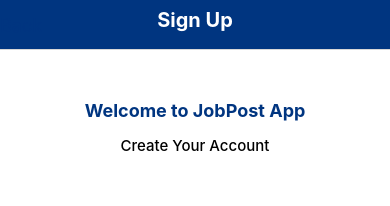
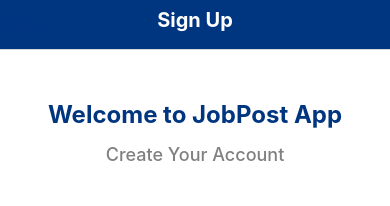
Before and after one commit to mgabrielo/React-Native-Laravel-Job-Post-App, a React Native app in the folder frontend/: screen /Register in a window 390 px wide. Shown: the top 206 px of the page. Built offline with nearby package versions, Linux system fonts and the light colour scheme; no server answers.

Commit message:
seventh commit

```diff
--- a/frontend/screens/LoginScreen.js
+++ b/frontend/screens/LoginScreen.js
@@ -211,13 +211,14 @@
     },
     welcomeView: {
         color: '#003580',
-        fontSize: 18,
+        fontSize: 24,
         fontWeight: '700'
     },
     continueView: {
         marginTop: 15,
         fontWeight: '500',
-        fontSize: 15
+        fontSize: 18,
+        color: '#808080'
     },
     headerView: {
         justifyContent: 'center',
--- a/frontend/screens/RegisterScreen.js
+++ b/frontend/screens/RegisterScreen.js
@@ -216,13 +216,14 @@
     },
     welcomeView: {
         color: '#003580',
-        fontSize: 18,
+        fontSize: 24,
         fontWeight: '700'
     },
     createAccountView: {
         marginTop: 15,
         fontWeight: '500',
-        fontSize: 15
+        fontSize: 18,
+        color: '#808080'
     },
     headerView: {
         justifyContent: 'center',
```
